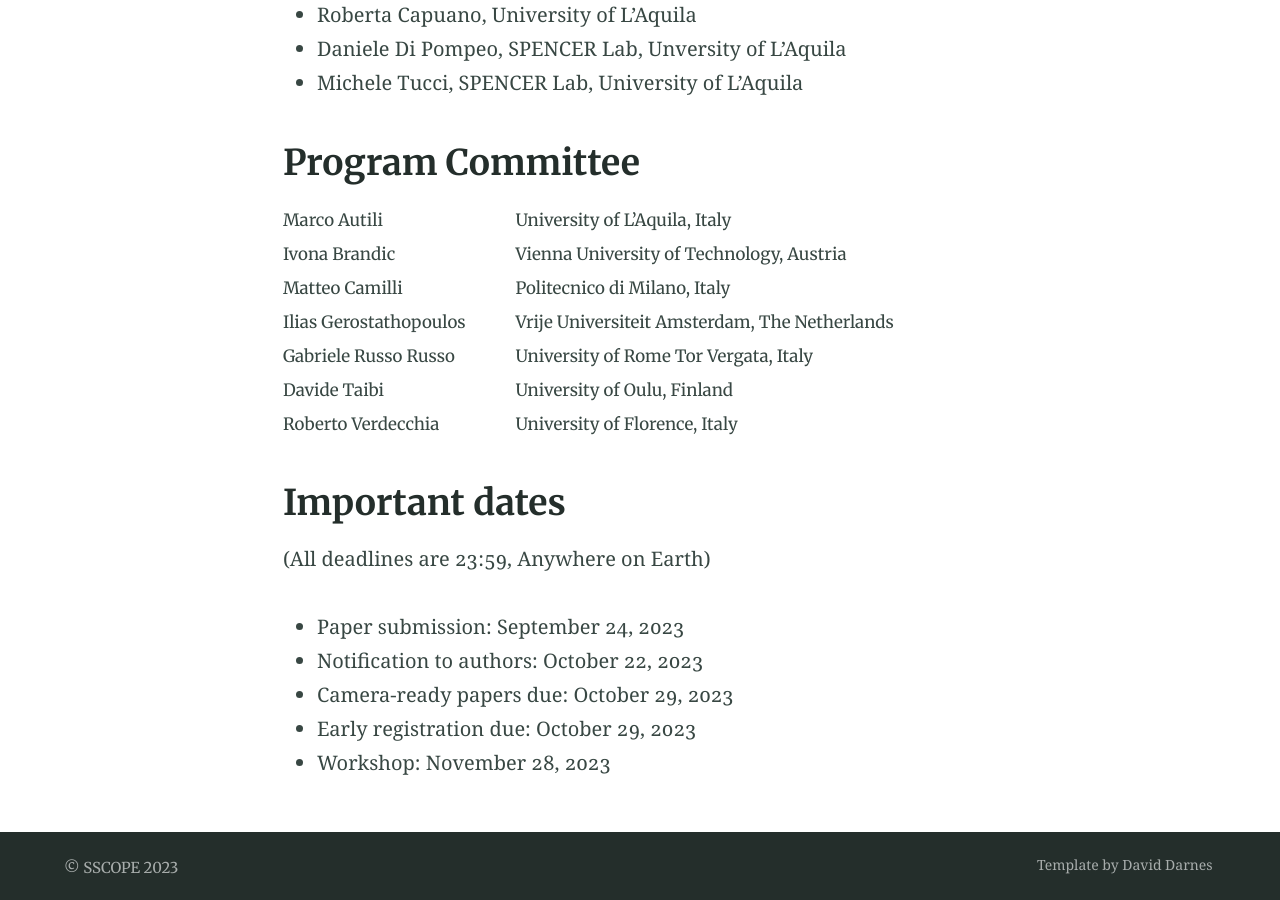
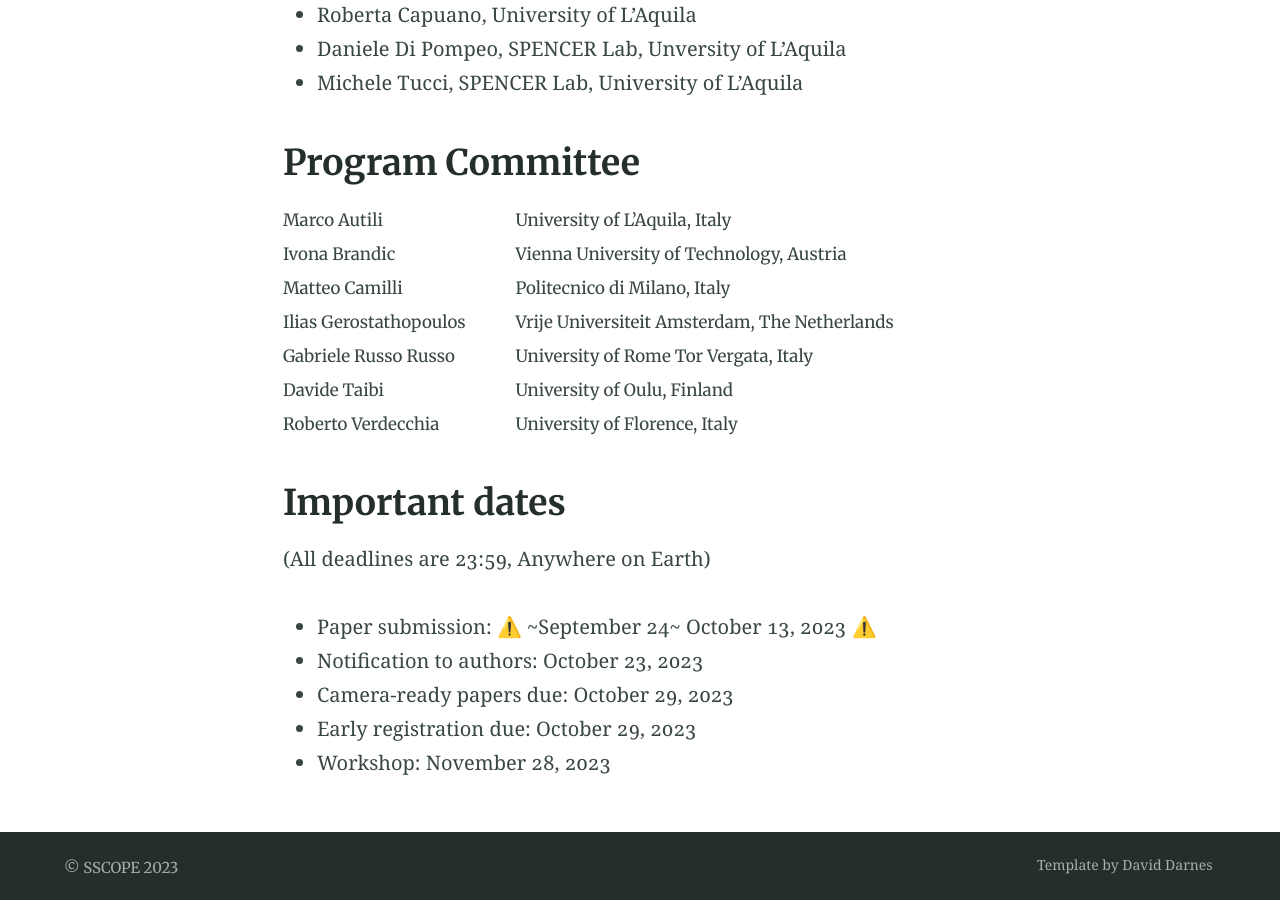
Before and after one commit to sscope-workshop/sscope-workshop.github.io, a Jekyll site: the page built from index.md, in a window 1280 px wide and 900 px high, scrolled down 2962 px. Built offline with Jekyll 4.4.1, drawn with Linux system fonts in a browser that asks for light colours; emoji names are drawn with the system emoji font.

Commit message:
Update submission date

```diff
--- a/index.md
+++ b/index.md
@@ -71,8 +71,8 @@ All submitted papers will be reviewed on the basis of technical quality, relevan
 ## Important dates
 (All deadlines are 23:59, Anywhere on Earth)
 
- - Paper submission: September 24, 2023
- - Notification to authors: October 22, 2023
+ - Paper submission: :warning: ~September 24~ October 13, 2023 :warning:
+ - Notification to authors: October 23, 2023
  - Camera-ready papers due: October 29, 2023
  - Early registration due: October 29, 2023
  - Workshop: November 28, 2023
```
